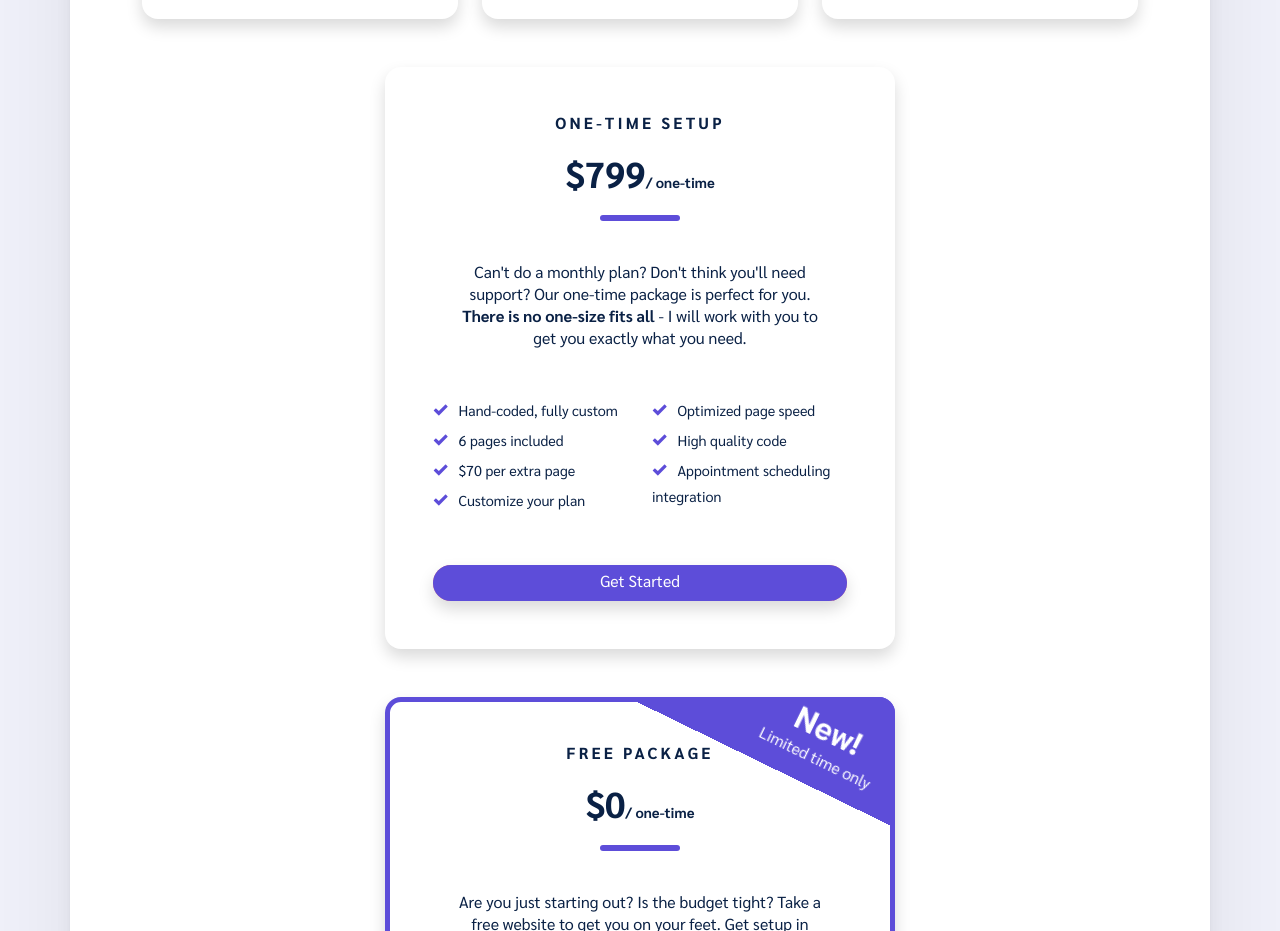
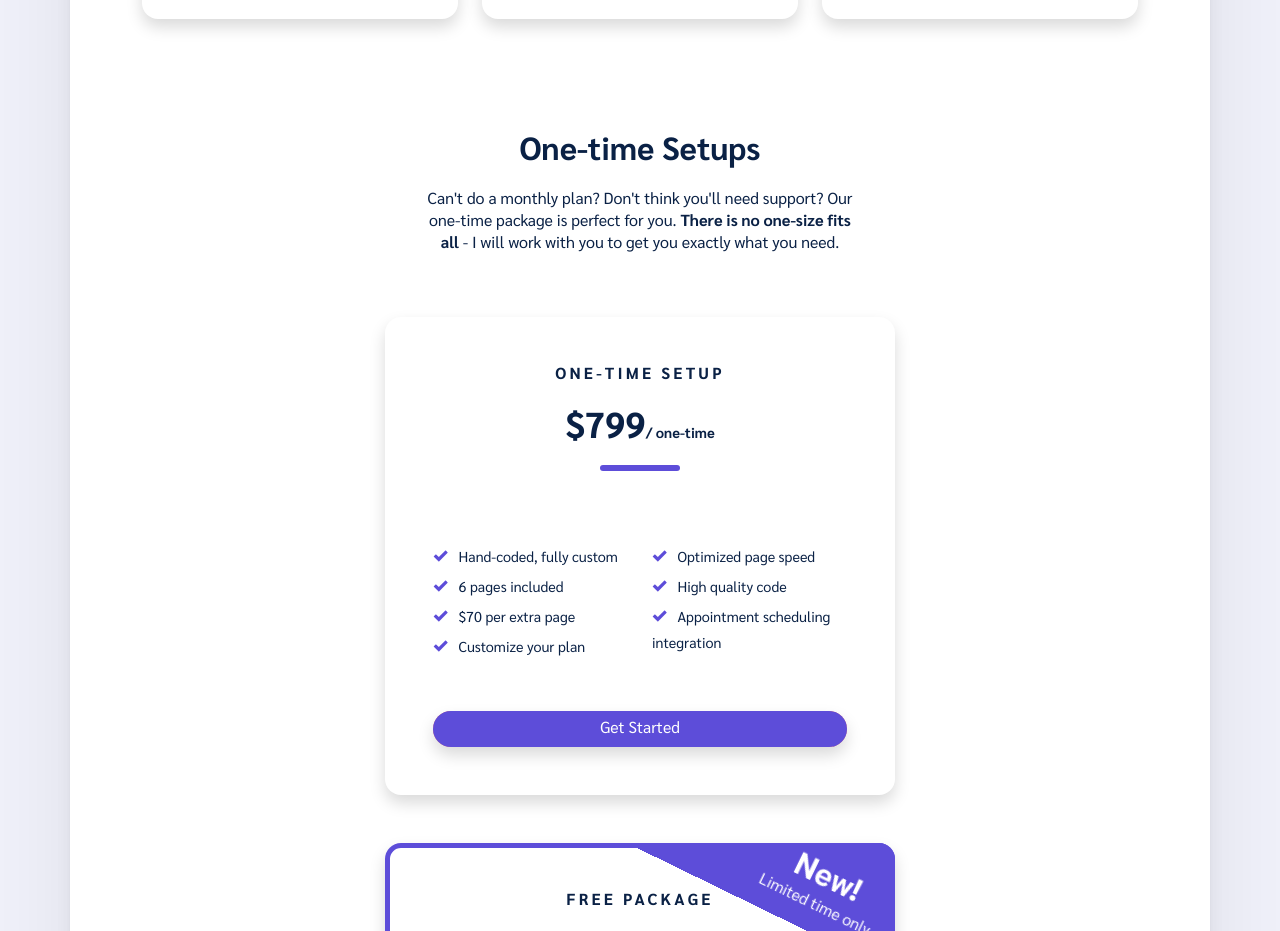
Before and after one commit to RileyGWeb/Speedy-Sites, a plain HTML site: page packages.html in a window 1280 px wide. Shown: the part 1180-2111 px from the top of the page. Drawn offline with nearby package versions, Linux system fonts and the light colour scheme.

Commit message:
elfsight performance

```diff
--- a/packages.html
+++ b/packages.html
@@ -241,7 +241,10 @@
 
       </div>
 
-
+      <div style="max-width: 450px;margin:4rem 0;text-align: center;">
+        <h3 class="mb-4">One-time Setups</h3>
+        <p>Can't do a monthly plan? Don't think you'll need support? Our one-time package is perfect for you. <strong>There is no one-size fits all</strong> - I will work with you to get you exactly what you need.</p>
+      </div>
 
       <div class="row text-center align-items-end">
         <!-- Pricing Table-->
@@ -251,8 +254,6 @@
             <h2 class="h1 font-weight-bold">$799<span class="text-small font-weight-normal ml-2">/ one-time</span></h2>
 
             <div class="custom-separator my-4 mx-auto"></div>
-
-            <p class="mx-4 mt-3">Can't do a monthly plan? Don't think you'll need support? Our one-time package is perfect for you. <strong>There is no one-size fits all</strong> - I will work with you to get you exactly what you need.</p>
 
             <div class="row my-5">
               <ul class="list-unstyled text-small text-left col-lg-6">
```
